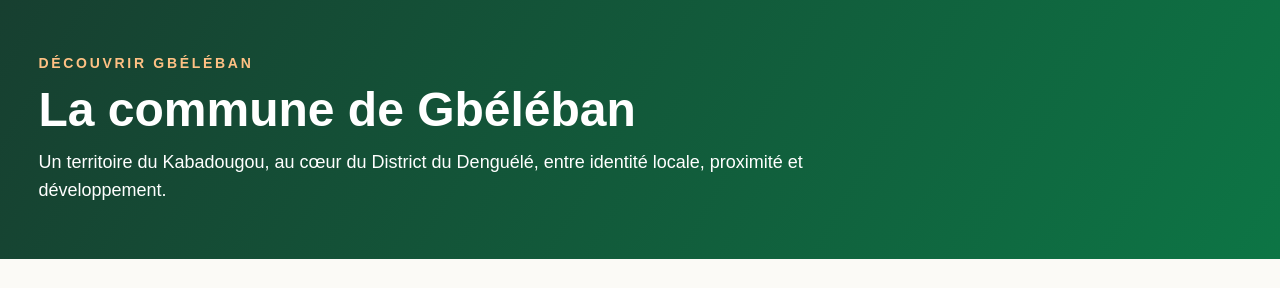
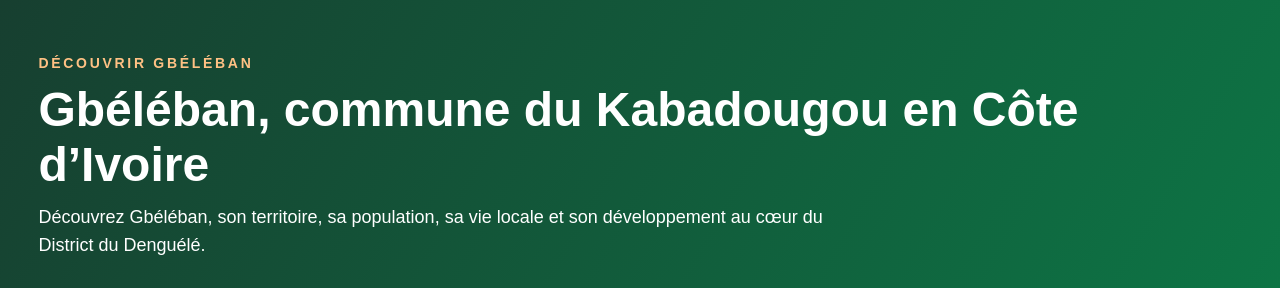
Before and after one commit to Doumouss29/gbeleban-mairie-demo, a Django app: page /pages/la-commune/ in a window 1280 px wide. Shown: the part 201-489 px from the top of the page. Run offline with Django 5.2, Linux system fonts and the light colour scheme; data comes from the database, SQL or seed files in the repository; data that the repository does not hold is empty; grey boxes are pictures that could not be loaded.

Commit message:
Renforce le référencement de la page commune sur Gbéléban

```diff
--- a/portal/templates/portal/commune.html
+++ b/portal/templates/portal/commune.html
@@ -1,24 +1,32 @@
 {% extends 'portal/base.html' %}
 {% load static %}
-{% block title %}La commune de Gbéléban{% endblock %}
+{% block title %}Gbéléban en Côte d'Ivoire | Commune du Kabadougou{% endblock %}
+{% block meta_description %}Découvrez Gbéléban en Côte d'Ivoire : localisation, population, territoire, économie, culture, projets et informations sur la commune de Gbéléban dans le Kabadougou.{% endblock %}
+{% block og_title %}Gbéléban en Côte d'Ivoire | Commune du Kabadougou{% endblock %}
+{% block og_description %}Présentation de Gbéléban : commune du Kabadougou, District du Denguélé, population, territoire, vie locale et développement communal.{% endblock %}
+{% block twitter_title %}Gbéléban | Commune du Kabadougou{% endblock %}
+{% block twitter_description %}Découvrez la commune de Gbéléban, son territoire, sa population, son identité locale et son développement.{% endblock %}
 {% block content %}
 <section class="pagehead commune-head">
   <div class="container">
     <span class="eyebrow">DÉCOUVRIR GBÉLÉBAN</span>
-    <h1>La commune de Gbéléban</h1>
-    <p>Un territoire du Kabadougou, au cœur du District du Denguélé, entre identité locale, proximité et développement.</p>
+    <h1>Gbéléban, commune du Kabadougou en Côte d’Ivoire</h1>
+    <p>Découvrez Gbéléban, son territoire, sa population, sa vie locale et son développement au cœur du District du Denguélé.</p>
   </div>
 </section>
 
 <section class="section commune-section">
   <div class="container commune-layout">
     <article class="commune-content">
-      <p class="commune-lead">Située dans l’extrême nord-ouest de la Côte d’Ivoire, Gbéléban appartient à la région du Kabadougou, dans le District du Denguélé. La commune s’inscrit dans un territoire marqué par les échanges, l’agriculture, la vie communautaire et une forte identité culturelle.</p>
+      <h2>Où se trouve Gbéléban ?</h2>
+      <p class="commune-lead">Gbéléban est une commune située dans l’extrême nord-ouest de la Côte d’Ivoire. Elle appartient à la région du Kabadougou, dans le District du Denguélé. La commune s’inscrit dans un territoire marqué par les échanges, l’agriculture, la vie communautaire et une forte identité culturelle.</p>
+
+      <p>Le portail officiel de Gbéléban permet de retrouver les principales informations sur la commune, son administration municipale, ses projets, ses actualités et sa cartographie. Il constitue également un point d’accès aux services numériques développés progressivement par la mairie de Gbéléban.</p>
 
       <section class="commune-stats-block">
         <div class="commune-stats-heading">
           <span class="eyebrow green">GBÉLÉBAN EN CHIFFRES</span>
-          <h2>Quelques repères démographiques</h2>
+          <h2>Population de Gbéléban et repères démographiques</h2>
           <p>Les dernières données officielles disponibles sont issues du Recensement Général de la Population et de l’Habitat (RGPH 2021) de l’Institut National de la Statistique de Côte d’Ivoire.</p>
         </div>
         <div class="commune-stats-grid">
@@ -36,10 +44,10 @@
         <p class="commune-stats-source">Source : Institut National de la Statistique (INS) de Côte d’Ivoire — RGPH 2021, population recensée au 14 décembre 2021.</p>
       </section>
 
-      <h2>Une commune tournée vers l’avenir</h2>
+      <h2>Gbéléban, une commune tournée vers l’avenir</h2>
       <p>Gbéléban affirme progressivement son ambition de moderniser les services de proximité, d’améliorer le cadre de vie et de mieux organiser son développement urbain. La municipalité accompagne cette dynamique à travers des projets d’équipements, d’aménagement du territoire, de gestion foncière et de transformation numérique.</p>
 
-      <h2>Un territoire de proximité et de vie</h2>
+      <h2>Le territoire de Gbéléban</h2>
       <p>La commune constitue un espace de vie, de solidarité et d’échanges. Elle joue un rôle essentiel dans l’accès aux services municipaux, l’accompagnement des habitants, la coordination des initiatives locales et la mise en œuvre des actions de développement.</p>
 
       <div class="commune-highlight-grid">
@@ -48,10 +56,10 @@
         <div class="commune-highlight"><strong>Position</strong><span>Nord-ouest de la Côte d’Ivoire</span></div>
       </div>
 
-      <h2>Une économie locale ancrée dans le territoire</h2>
+      <h2>Économie et activités à Gbéléban</h2>
       <p>L’économie locale repose notamment sur les activités agricoles, le petit commerce et les services de proximité. Ces activités participent au dynamisme quotidien de la commune et constituent un socle important pour les initiatives de développement local.</p>
 
-      <h2>Une identité culturelle vivante</h2>
+      <h2>Culture et identité de Gbéléban</h2>
       <p>Gbéléban est attachée à ses traditions, à la transmission des savoir-faire et aux valeurs de solidarité, de respect et de cohésion sociale. La culture locale s’exprime à travers la vie communautaire, les langues et coutumes du territoire, les rencontres traditionnelles et le rôle des autorités coutumières.</p>
 
       <div class="culture-callout">
@@ -62,18 +70,20 @@
         </div>
       </div>
 
-      <h2>Une municipalité engagée</h2>
+      <h2>La mairie de Gbéléban et l’action municipale</h2>
       <p>La mairie de Gbéléban souhaite construire une commune mieux organisée, plus attractive et plus proche de ses citoyens. Le portail municipal s’inscrit dans cette ambition en donnant accès à l’information, aux projets, à la cartographie du territoire et aux futurs services numériques.</p>
+
+      <p>Pour suivre la vie de Gbéléban, consultez les <a class="textlink" href="/actualites/">actualités de la commune</a>, les <a class="textlink" href="/projets/">projets de Gbéléban</a> et la <a class="textlink" href="/gbeleban-en-carte/">carte interactive de Gbéléban</a>.</p>
     </article>
 
     <aside class="commune-side">
       <div class="commune-map-card">
         <div class="commune-map-title">
-          <span class="eyebrow green">LOCALISATION</span>
+          <span class="eyebrow green">LOCALISATION DE GBÉLÉBAN</span>
           <h3>Gbéléban en situation</h3>
         </div>
         <div id="commune-mini-map"></div>
-        <p>Gbéléban se situe dans la région du Kabadougou, au sein du District du Denguélé.</p>
+        <p>Gbéléban se situe dans la région du Kabadougou, au sein du District du Denguélé, en Côte d’Ivoire.</p>
         <div class="commune-map-legend"><i></i><span>Gbéléban</span></div>
       </div>
 
```
